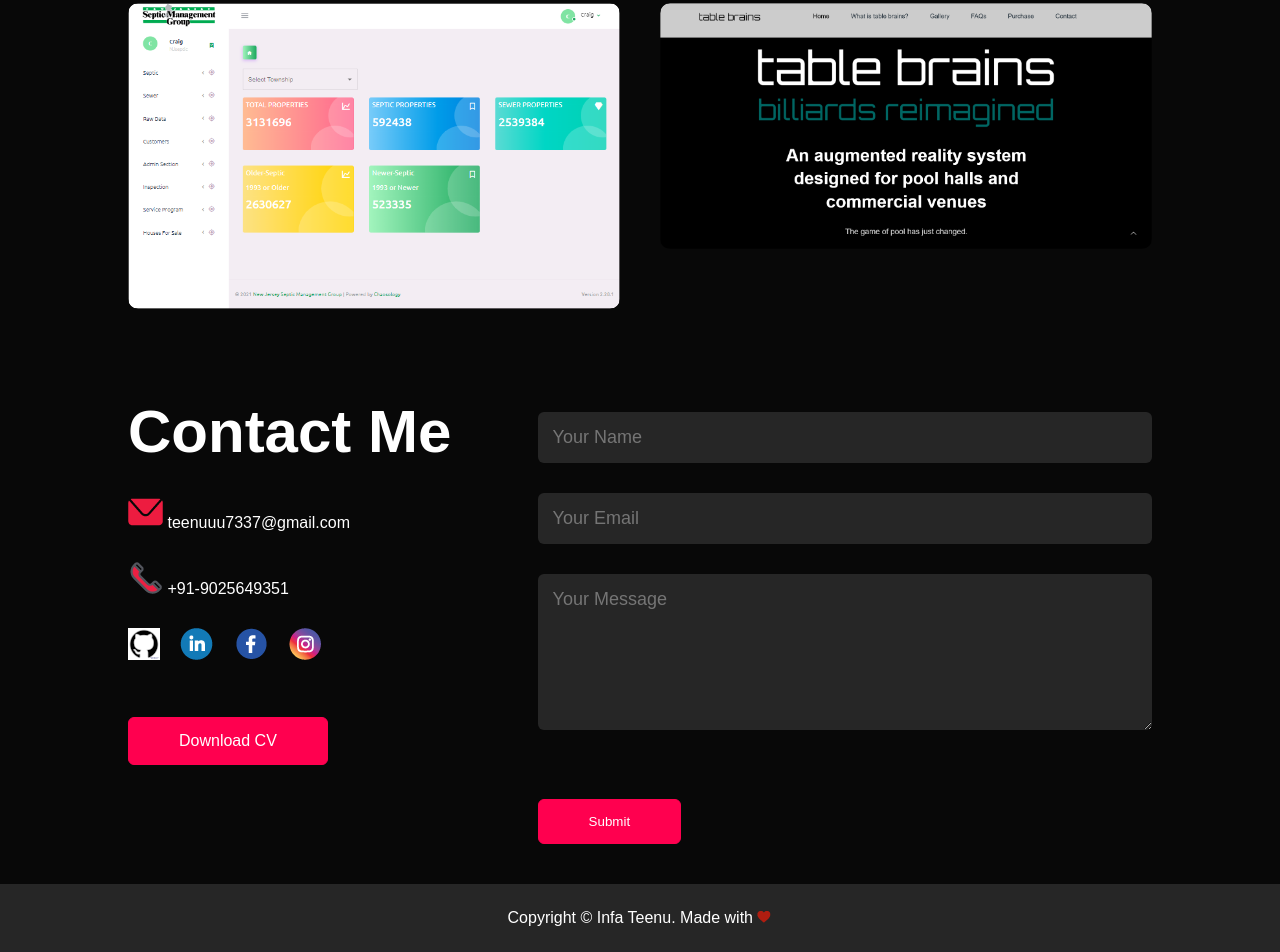
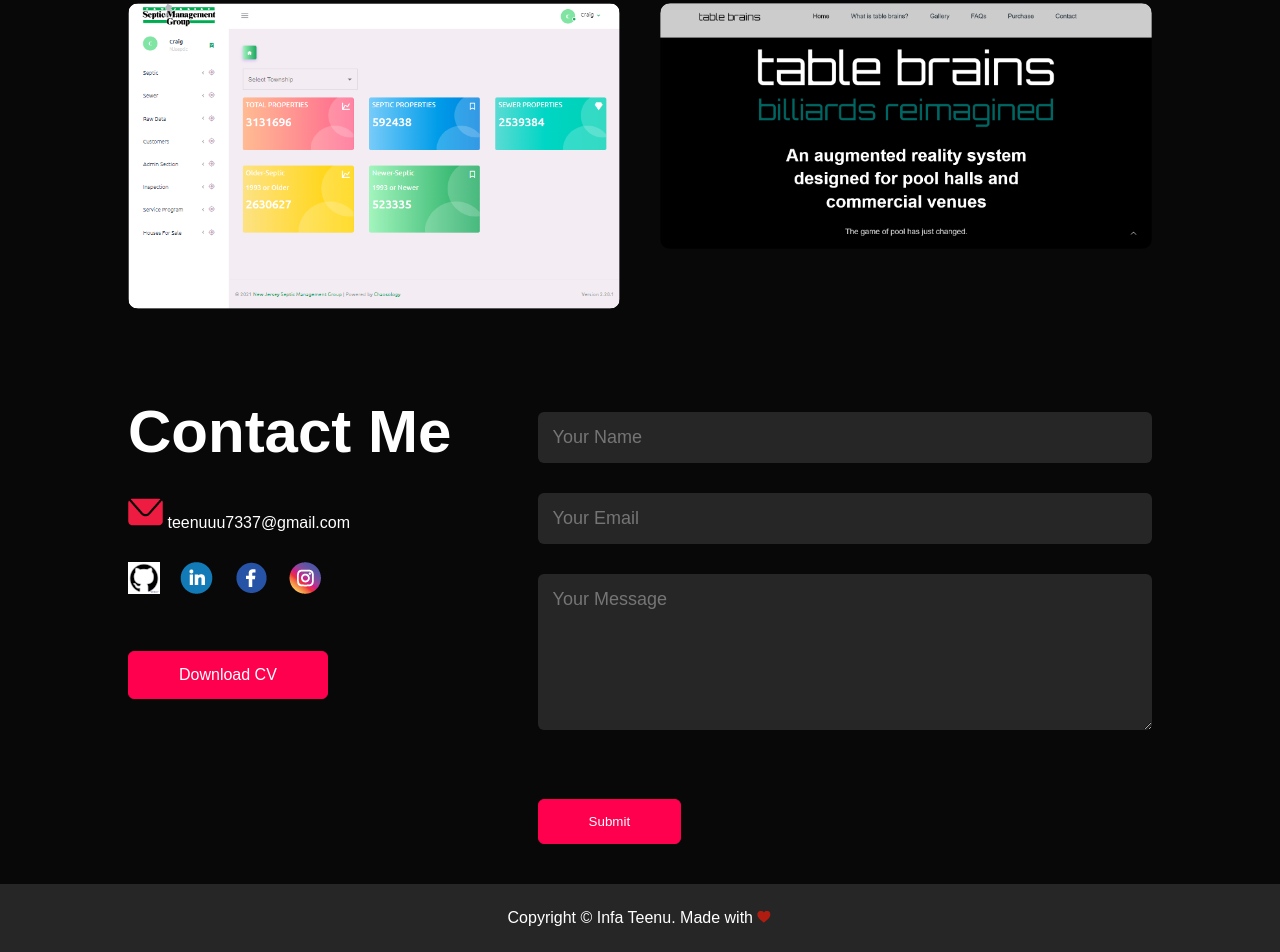
Before and after one commit to Infa-Teenu/my_portfolio, a plain HTML site: page infa portfolio/index.html in a window 1280 px wide. Shown: the part 2140-3092 px from the top of the page. Drawn offline with Linux system fonts and the light colour scheme.

Commit message:
Update index.html

```diff
--- a/infa portfolio/index.html
+++ b/infa portfolio/index.html
@@ -136,7 +136,6 @@
                     <div class="contact-left">
                         <h1 class="sub-title">Contact Me</h1>
                         <p><img src="images/mail-icon.png"> teenuuu7337@gmail.com</p>
-                        <p><img src="images/phone-icon.png"> +91-9025649351</p>
                         <div class="social-icons">
                             <a href="https://github.com/Infa-Teenu" target="_blank"><img src="images/github.png"></a>
                             <a href="https://www.linkedin.com/in/%C3%ADnfa-teenu-ba54a7184/" target="_blank"><img src="images/linkdin.png"></a>
```
